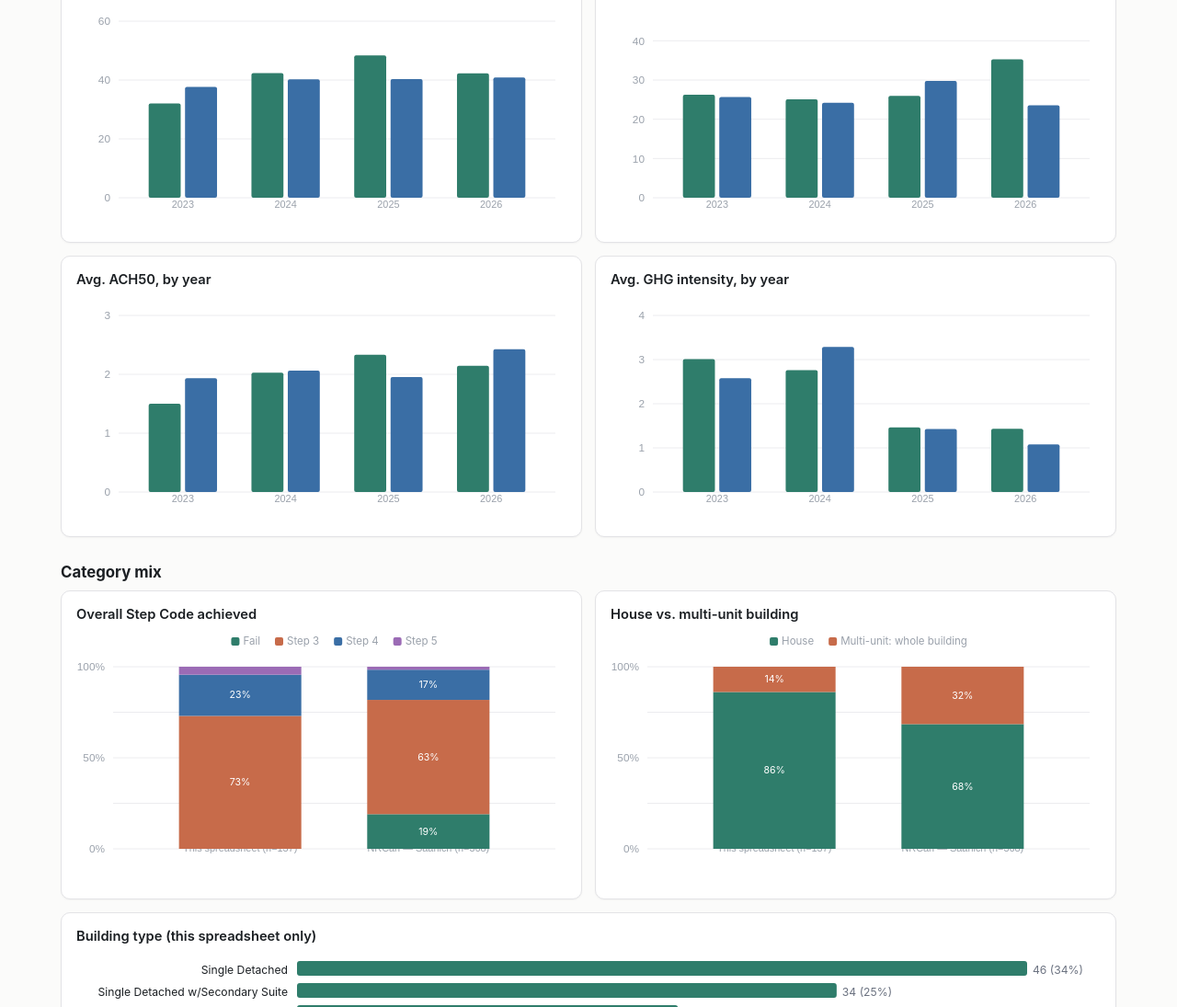
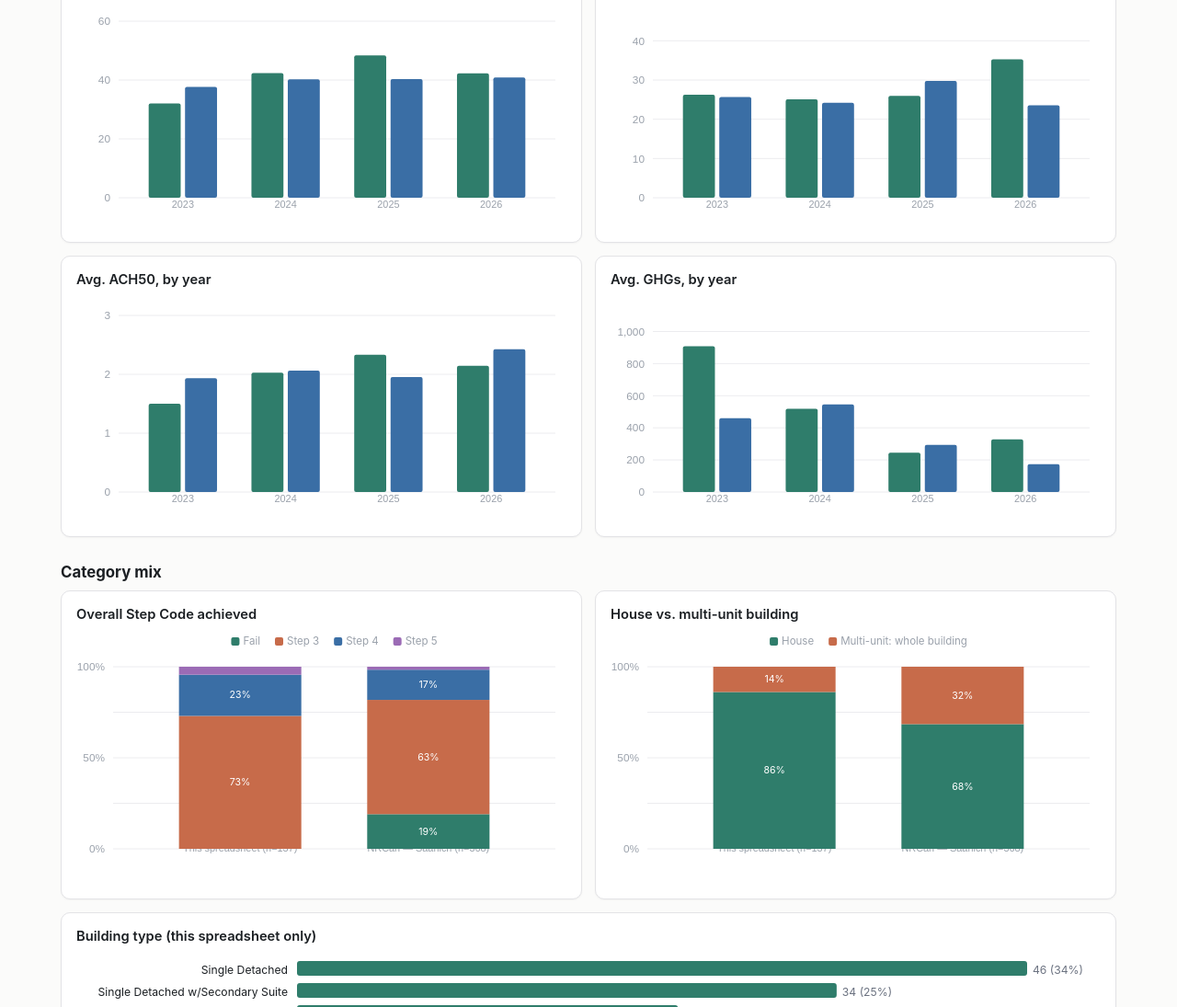
Before and after one commit to liam-butters/saanich-step-code-asbuilt-dashboard, a plain HTML site: page index.html in a window 1280 px wide. Shown: the part 1111-2206 px from the top of the page at 92% size. Drawn offline with nearby package versions, Linux system fonts and the light colour scheme.

Commit message:
Change the GHG intensity trend chart to total GHGs
The per-m2 GHG intensity chart is replaced with one for the raw
per-home GHG total, matching the other GHGs metric already shown
in the comparison table above it.

Co-Authored-By: Claude Sonnet 5 <noreply@anthropic.com>

```diff
--- a/index.html
+++ b/index.html
@@ -145,7 +145,7 @@
   </div>
   <div class="chart-row">
     <div class="chart-card"><h3>Avg. ACH50, by year</h3><div class="chart-box" id="chartAch"></div></div>
-    <div class="chart-card"><h3>Avg. GHG intensity, by year</h3><div class="chart-box" id="chartGhgIntensity"></div></div>
+    <div class="chart-card"><h3>Avg. GHGs, by year</h3><div class="chart-box" id="chartGhg"></div></div>
   </div>
 
   <h2>Category mix</h2>
@@ -638,7 +638,7 @@
     el = document.getElementById('chartMeui'); if (el) drawGroupedByYearBars(el, years, trendA, trendB, { key: 'meui', valueFmt: fmt1, unit: 'kWh/m²/yr' });
     el = document.getElementById('chartTedi'); if (el) drawGroupedByYearBars(el, years, trendA, trendB, { key: 'tedi', valueFmt: fmt1, unit: 'kWh/m²/yr' });
     el = document.getElementById('chartAch'); if (el) drawGroupedByYearBars(el, years, trendA, trendB, { key: 'ach', valueFmt: fmt2, unit: 'ACH50' });
-    el = document.getElementById('chartGhgIntensity'); if (el) drawGroupedByYearBars(el, years, trendA, trendB, { key: 'ghg_intensity', valueFmt: fmt1, unit: 'kg CO2e/m²/yr' });
+    el = document.getElementById('chartGhg'); if (el) drawGroupedByYearBars(el, years, trendA, trendB, { key: 'ghg', valueFmt: fmt0, unit: 'kg CO2e/yr' });
 
     var baseCat = BASELINE.year_modes[state.yearMode].cat;
     var stepA = catBreakdown(summary.cats.step_achieved, 'numeric');
```
